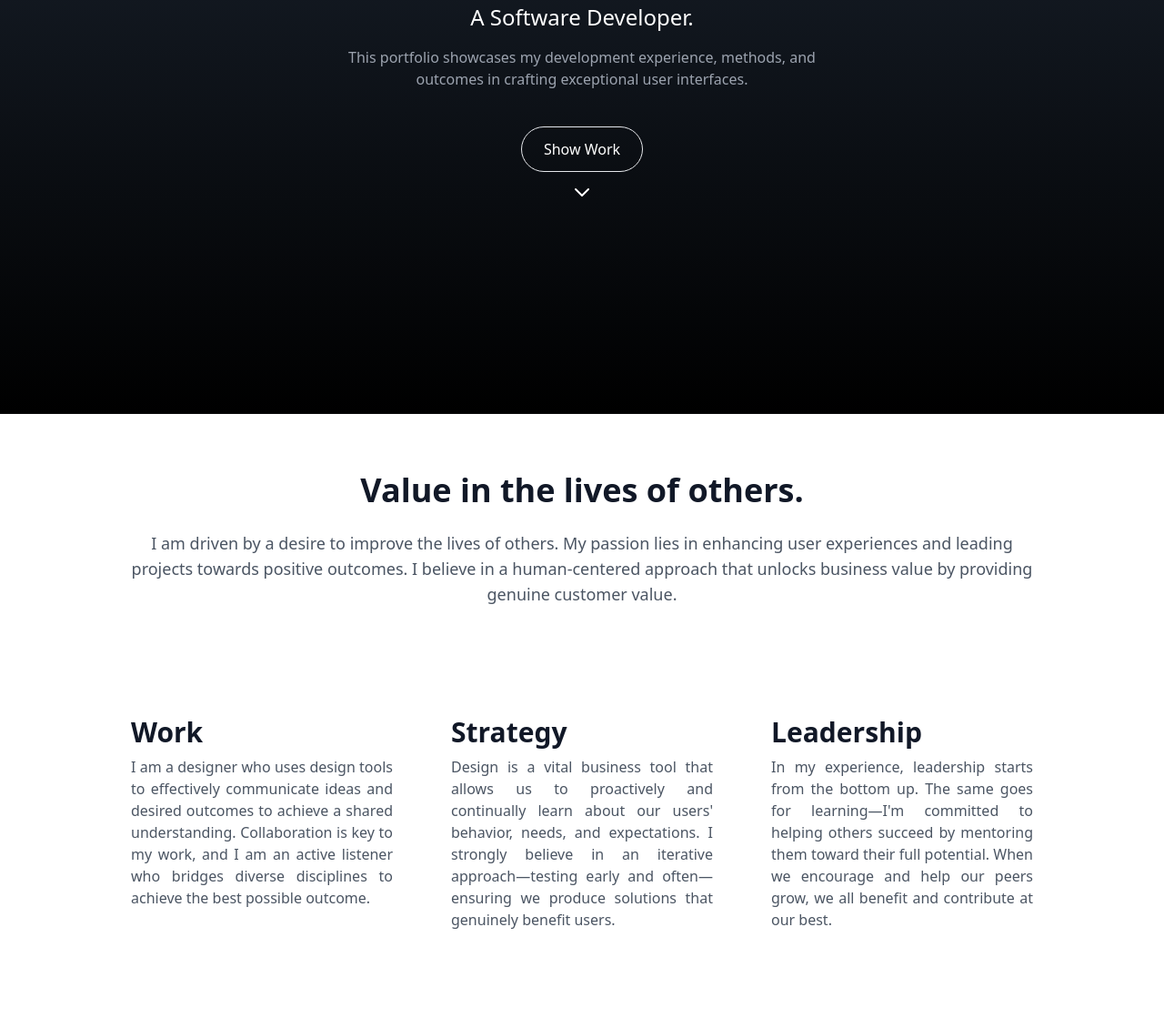
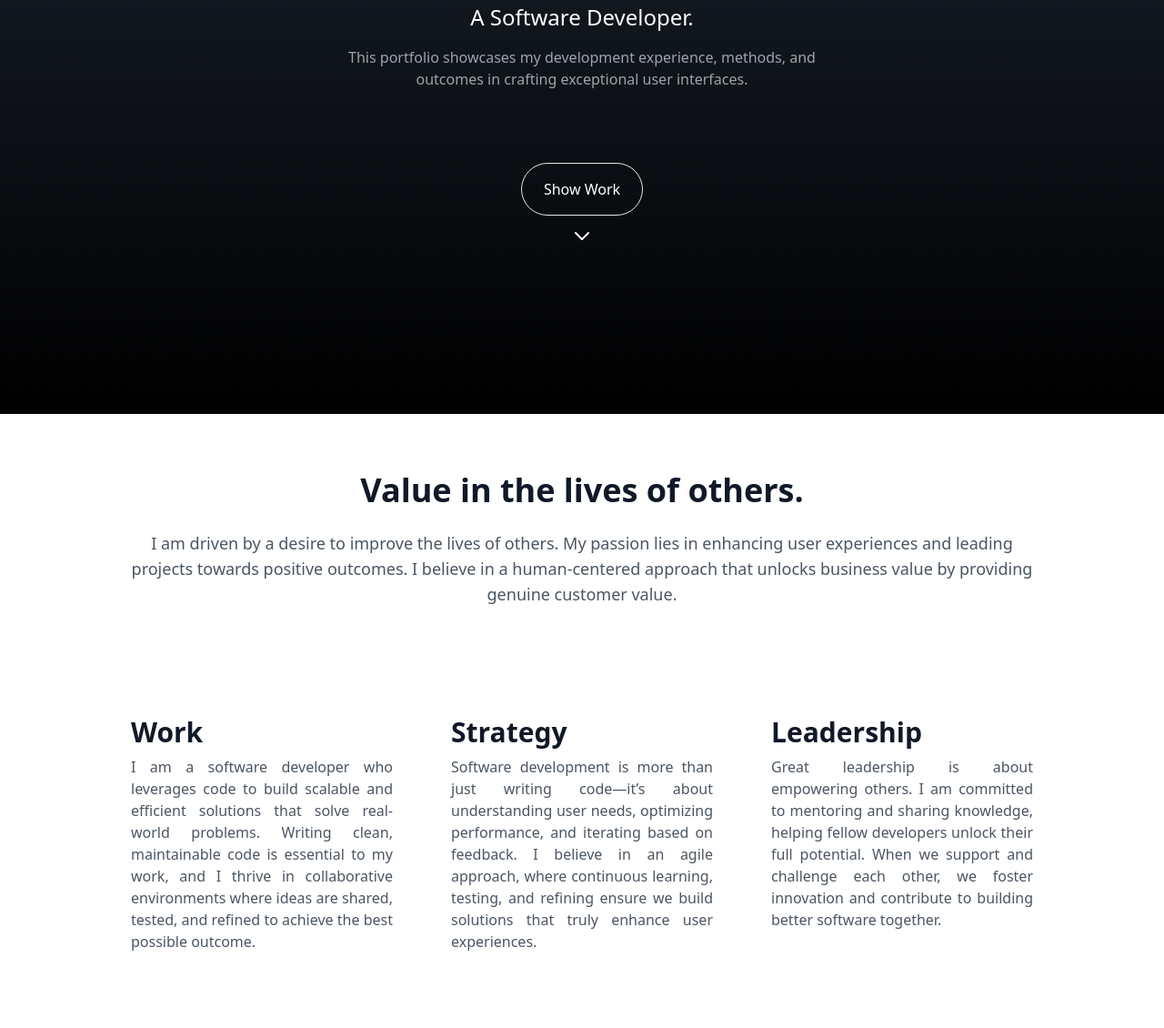
Before and after one commit to aimen-chaouli/portfolio-website, a website: page index.html in a window 1280 px wide. Shown: the part 401-1531 px from the top of the page at 91% size. Drawn offline with Linux system fonts and the light colour scheme.

Commit message:
Fixed button margin issue and improved layout

```diff
--- a/index.html
+++ b/index.html
@@ -44,9 +44,26 @@
           <br />
           outcomes in crafting exceptional user interfaces.
         </p>
-        <button class="text-white mt-10 border rounded-full py-3 px-6">
-          Show Work
-        </button>
+        <div class="mt-20">
+          <a
+            href="#work"
+            class="text-white border rounded-full py-4 px-6 inline-block mx-auto text-center"
+            id="showWork">
+            Show Work
+          </a>
+        </div>
+
+        <script>
+          document
+            .querySelector('a[href="#work"]')
+            .addEventListener("click", function (event) {
+              event.preventDefault(); // Prevent default jump
+              document
+                .querySelector("#work")
+                .scrollIntoView({ behavior: "smooth" });
+            });
+        </script>
+
         <svg
           class="w-6 h-6 mt-4 text-white mx-auto animate-bounce"
           fill="none"
@@ -83,10 +100,11 @@
           <div class="md:w-1/3">
             <h3 class="text-3xl text-left font-semibold mb-2">Work</h3>
             <p class="text-gray-600 text-justify">
-              I am a designer who uses design tools to effectively communicate
-              ideas and desired outcomes to achieve a shared understanding.
-              Collaboration is key to my work, and I am an active listener who
-              bridges diverse disciplines to achieve the best possible outcome.
+              I am a software developer who leverages code to build scalable and
+              efficient solutions that solve real-world problems. Writing clean,
+              maintainable code is essential to my work, and I thrive in
+              collaborative environments where ideas are shared, tested, and
+              refined to achieve the best possible outcome.
             </p>
           </div>
 
@@ -94,11 +112,11 @@
           <div class="md:w-1/3">
             <h3 class="text-3xl font-semibold text-left mb-2">Strategy</h3>
             <p class="text-gray-600 text-justify">
-              Design is a vital business tool that allows us to proactively and
-              continually learn about our users' behavior, needs, and
-              expectations. I strongly believe in an iterative approach—testing
-              early and often—ensuring we produce solutions that genuinely
-              benefit users.
+              Software development is more than just writing code—it’s about
+              understanding user needs, optimizing performance, and iterating
+              based on feedback. I believe in an agile approach, where
+              continuous learning, testing, and refining ensure we build
+              solutions that truly enhance user experiences.
             </p>
           </div>
 
@@ -106,15 +124,18 @@
           <div class="md:w-1/3">
             <h3 class="text-3xl text-left font-semibold mb-2">Leadership</h3>
             <p class="text-gray-600 text-justify">
-              In my experience, leadership starts from the bottom up. The same
-              goes for learning—I'm committed to helping others succeed by
-              mentoring them toward their full potential. When we encourage and
-              help our peers grow, we all benefit and contribute at our best.
+              Great leadership is about empowering others. I am committed to
+              mentoring and sharing knowledge, helping fellow developers unlock
+              their full potential. When we support and challenge each other, we
+              foster innovation and contribute to building better software
+              together.
             </p>
           </div>
         </div>
       </div>
     </section>
+
+    <!-- Work Section -->
 
     <section id="work" class="min-h-screen bg-black text-gray-400 pt-16 p-10">
       <h2 class="text-4xl font-bold text-center mb-10">
```
Also changed, not shown: src/output.css.
